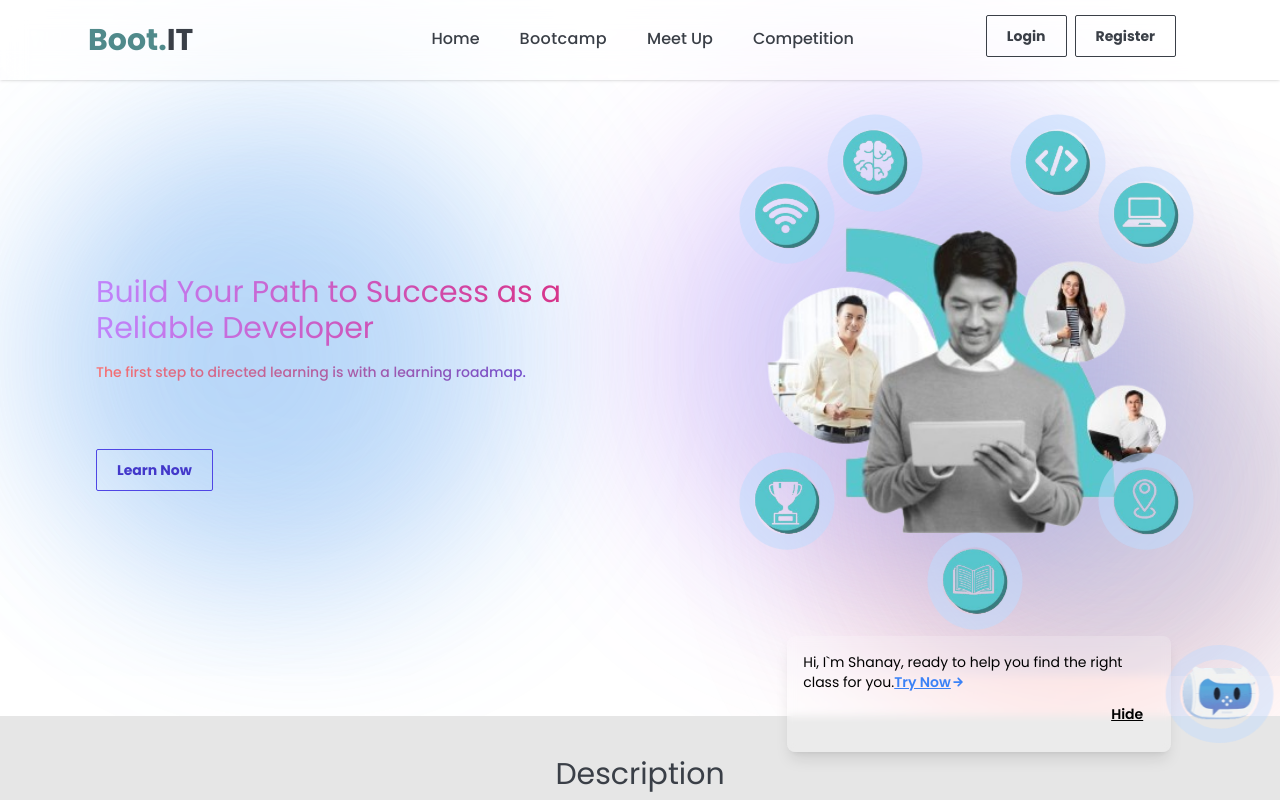
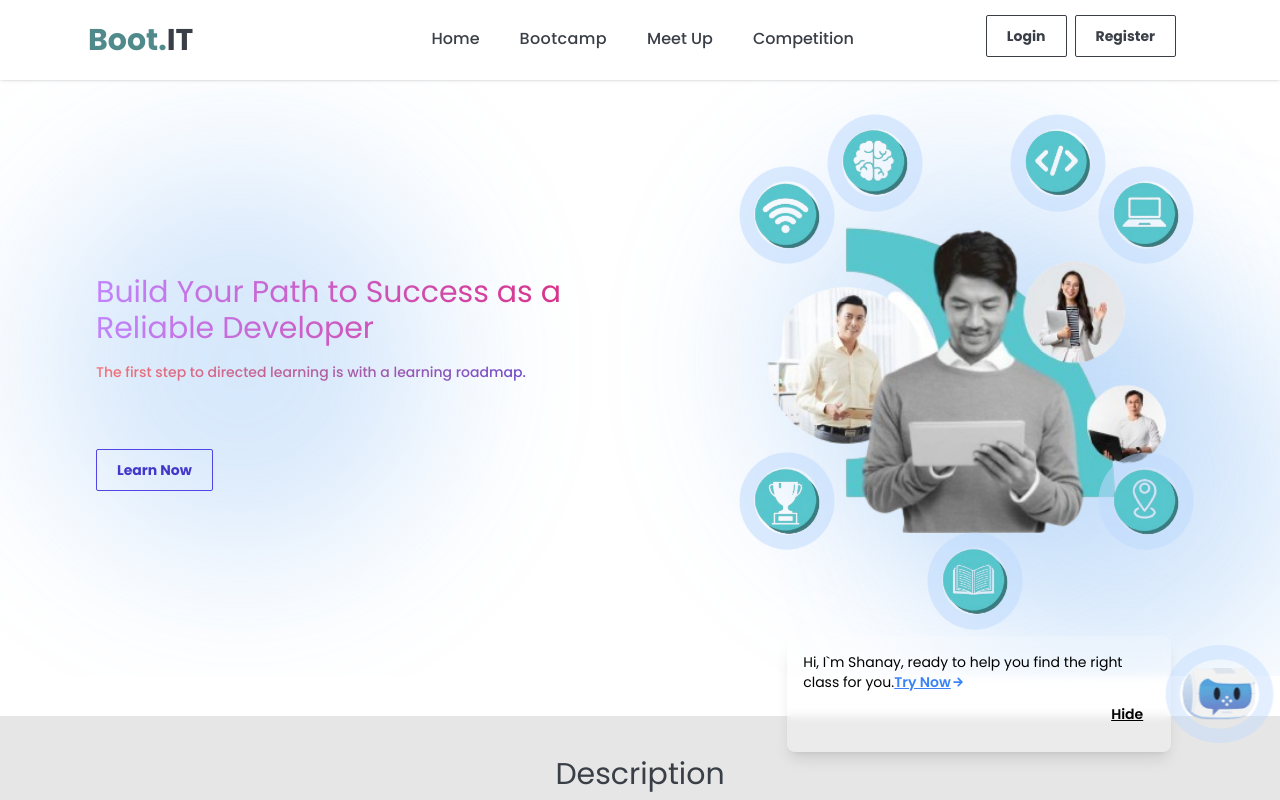
Before and after one commit to EginRyzen/Bootit_App_Gayatama, a Next.js app: page / in a window 1280 px wide. Shown: the top 800 px of the page. Built offline with nearby package versions, Linux system fonts and the light colour scheme.

Commit message:
style:bg

```diff
--- a/src/app/home/home.js
+++ b/src/app/home/home.js
@@ -23,16 +23,13 @@ function HomePage() {
     return (
         <>
             <main>
-                <div className="fixed flex top-0 -z-10 h-full w-full bg-white">
-                    {/* Warna Ungu */}
+                {/* <div className="fixed flex top-0 -z-10 h-full w-full bg-white">
                     <div className="absolute bottom-auto left-auto right-0 top-0 h-[500px] w-[500px] -translate-x-[30%] translate-y-[20%] rounded-full bg-[rgba(173,109,244,0.5)] opacity-50 blur-[80px]"></div>
 
-                    {/* Warna Merah */}
                     <div className="absolute bottom-auto left-auto right-0 top-0 h-[500px] w-[500px] translate-x-[10%] translate-y-[50%] rounded-full bg-[rgba(244,109,109,0.5)] opacity-50 blur-[80px]"></div>
 
-                    {/* Warna Biru */}
                     <div className="absolute bottom-auto left-0 top-0 h-[500px] w-[500px] translate-x-[10%] translate-y-[20%] rounded-full bg-[rgba(95,164,242,0.5)] opacity-50 blur-[80px]"></div>
-                </div>
+                </div> */}
                 {/* Banner */}
                 <Banner />
 
```
